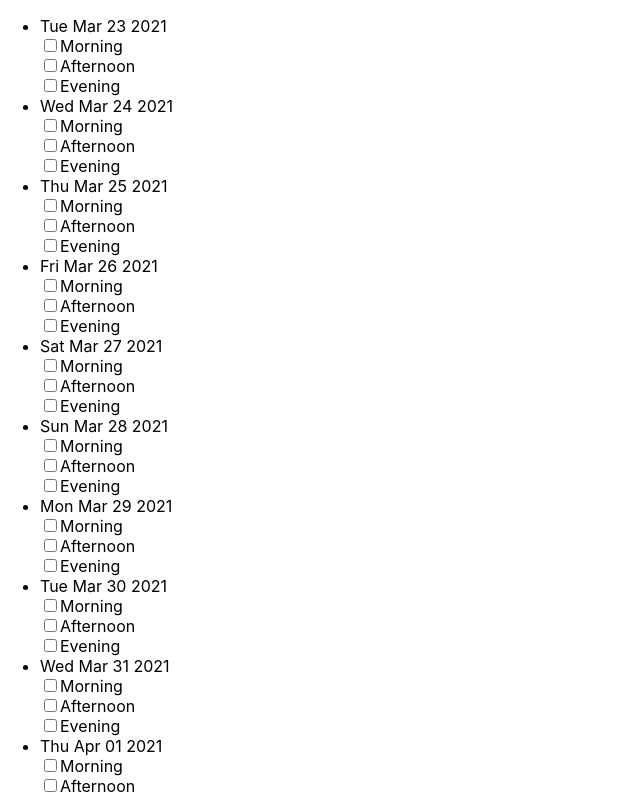
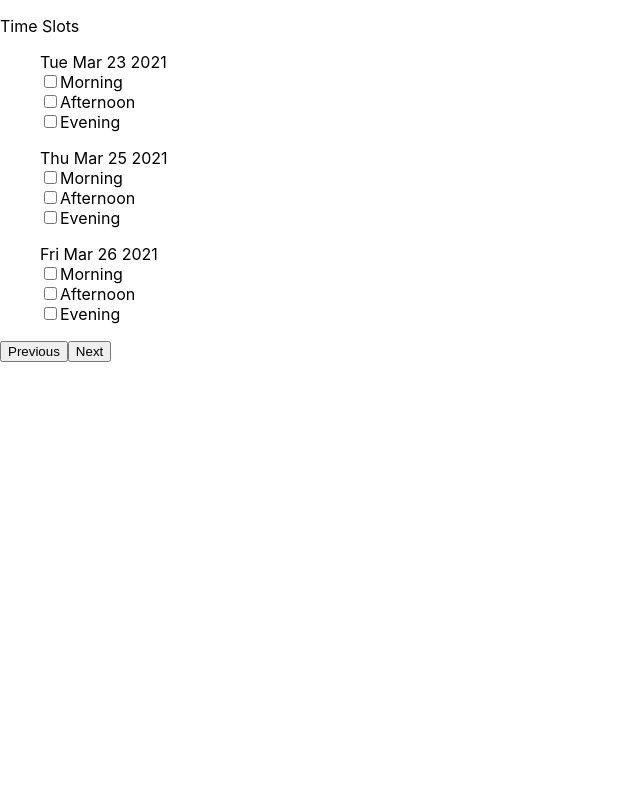
Before and after one commit to Fantominium/patchPlants, a React (Create React App) app: page / in a window 1280 px wide. Shown: the top 797 px of the page, without its empty margins (0-640 px from the left). Built offline with nearby package versions, Linux system fonts and the light colour scheme.

Commit message:
added carousel functionality but sacrificed saving state against day objects

```diff
--- a/src/Days.js
+++ b/src/Days.js
@@ -2,10 +2,12 @@ import React, {useState, useEffect} from 'react'
 import Am from './timeslotComponents/Am'
 import Pm from './timeslotComponents/Pm'
 import Eve from './timeslotComponents/Eve'
+import CarouselRender from './displayComponents/CarouselRender'
 
 function Days () {
 
 const [dayCollection, setDays] = useState({days: []})
+const [displayGroup, setDisplayGroup] = useState(4)
 
 
 const [currentDay, setCurrentDay] = useState(new Date().toDateString())
@@ -78,21 +80,38 @@ useEffect(
     }, []
 )
 
+/**
+ * on change to time slots, call side effect to update db value instantly
+ */
+useEffect(
+    () => {
+        if(dayCollection.days){
+            /**Define database call and pass relevant values to be entered into db. Close connection when finished. */
+        }
+    }, [dayCollection]
+)
+
 //assign them to a var for cleaner rendering
 const displayDates = dayCollection.days.map(day => {
     return(
-        <li key={day.id}>
-        {day.id}
-        <Am {...day} handleChange={handleChange} currentTime={currentTime}/>
-        <Pm {...day} handleChange={handleChange} currentTime={currentTime}/>
-        <Eve {...day} handleChange={handleChange} currentTime={currentTime}/>
-    </li>
+        <ul>
+            <li key={day.id} style={day.am && day.pm && day.eve ? {display:"none"} : {display:"block"}}>
+                {day.id}
+                <Am {...day} handleChange={handleChange} currentTime={currentTime}/>
+                <Pm {...day} handleChange={handleChange} currentTime={currentTime}/>
+                <Eve {...day} handleChange={handleChange} currentTime={currentTime}/>
+            </li>
+        </ul>
     )
 })
 return(
-    <ul>
-        {displayDates}
-    </ul>
+    <div>
+        <CarouselRender
+            displayDates={displayDates}
+            displayDatesCopy = {displayDates}
+            displayGroup={displayGroup}
+        />
+    </div>
 )
     //have the day "display:none" when all the booked states are true
 
--- /dev/null
+++ b/src/displayComponents/CarouselRender.js
@@ -0,0 +1,79 @@
+import React, {useState, useEffect} from "react"
+
+/**
+ * Takes care of the rendering of carousels for individual locations
+ * @param {*} props
+ *
+ * TODO - need back end to save the dismounted states of days
+ */
+function CarouselRender (props){
+
+    const [slidePosition, setSlidePosition] = useState(0)
+    const [endFlag, setEndFlag] = useState(false)
+
+    const endMsg = "End of the time slot picker"
+
+    useEffect(
+        ()=> {
+            if(props.displayDates) {
+                setEndFlag(false)
+            }
+        }, [props.displayDates, slidePosition]
+    )
+
+    // /**
+    //  * Carousel action buttons
+    //  */
+    function moveToNext () {
+        slidePosition === props.displayDates.length - props.displayGroup ?
+        setEndFlag(!endFlag) :
+        setSlidePosition( prevSlidePosition =>  prevSlidePosition + 1 )
+    }
+
+    function moveToPrev () {
+        slidePosition === 0 ?
+        setEndFlag(!endFlag) :
+        setSlidePosition( prevSlidePosition =>  prevSlidePosition - 1 )
+    }
+const show = () => {
+    return(
+        <div className="carousel-item" style={{display:"block"}}>
+            {props.displayDates[slidePosition]}
+        </div>
+    )
+} // use this to display a day with the slide position
+//could this selective rendering be leveraged by using useEffect?
+
+    if(props.displayDates) {
+        return (
+            <div className="carousel">
+                <p className="carousel-title">Time Slots</p>
+                <div className="carousel-item" style={{display:"block"}}>
+                    {props.displayDates[slidePosition]}
+                    {props.amProp}
+                </div>
+                <div className="carousel-item" style={{display:"none"}}>
+                    {props.displayDates[slidePosition+1]}
+                </div>
+                <div className="carousel-item" style={{display:"block"}}>
+                    {props.displayDates[slidePosition+2]}
+                </div>
+                <div className="carousel-item" style={{display:"block"}}>
+                    {props.displayDates[slidePosition+3]}
+                </div>
+                <div className="carousel-actions">
+                    <button id="carousel-button-prev" aria-label="Previous Slide" onClick={moveToPrev}>Previous</button>
+                    <button id="carousel-button-next" aria-label="Next Slide" onClick={moveToNext}>Next</button>
+                </div>
+                <span>{endFlag ? endMsg : ''}</span>
+            </div>
+        )
+    }
+    return (
+        <div>
+           <p> No date info, something is wrong, report this message </p>
+        </div>
+    )
+}
+
+export default CarouselRender
--- a/src/timeslotComponents/Am.js
+++ b/src/timeslotComponents/Am.js
@@ -2,7 +2,6 @@ import React from  'react'
 
 
 function Am (props) {
-
     return(
 
         <div>
```
Also changed, not shown: 1 other file (tests, documents, lock files or other folders).
